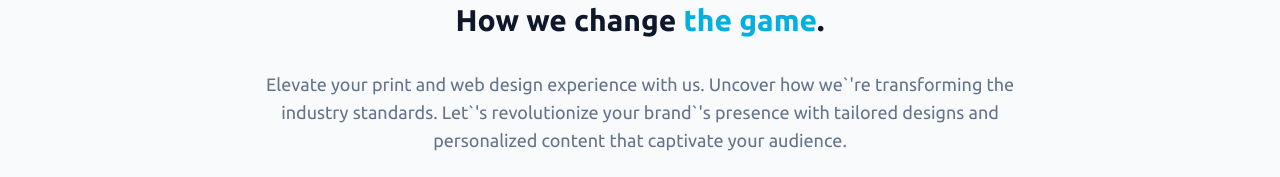
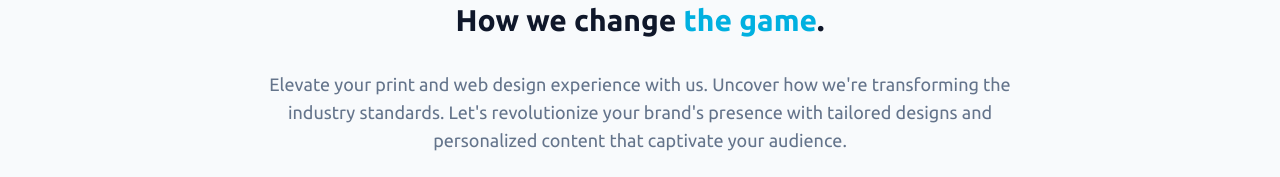
Before and after one commit to propbono/gemprint.ca, a Next.js app: page /about in a window 1280 px wide. Shown: the part 688-865 px from the top of the page. Built offline with nearby package versions, Linux system fonts and the light colour scheme.

Commit message:
fix: fix typos

```diff
--- a/src/app/(public)/about/page.tsx
+++ b/src/app/(public)/about/page.tsx
@@ -66,9 +66,9 @@ export default function About() {
             {/* TODO: Change this paragraph verbiage */}
             <p className="max-w-[85%] leading-normal text-muted-foreground sm:text-lg sm:leading-7">
               Elevate your print and web design experience with us. Uncover how
-              we`&apos;re transforming the industry standards. Let`&apos;s
-              revolutionize your brand`&apos;s presence with tailored designs
-              and personalized content that captivate your audience.
+              we&apos;re transforming the industry standards. Let&apos;s
+              revolutionize your brand&apos;s presence with tailored designs and
+              personalized content that captivate your audience.
             </p>
           </div>
           <div className="mx-auto grid justify-center gap-4 sm:grid-cols-2 md:max-w-[64rem] md:grid-cols-3">
```
